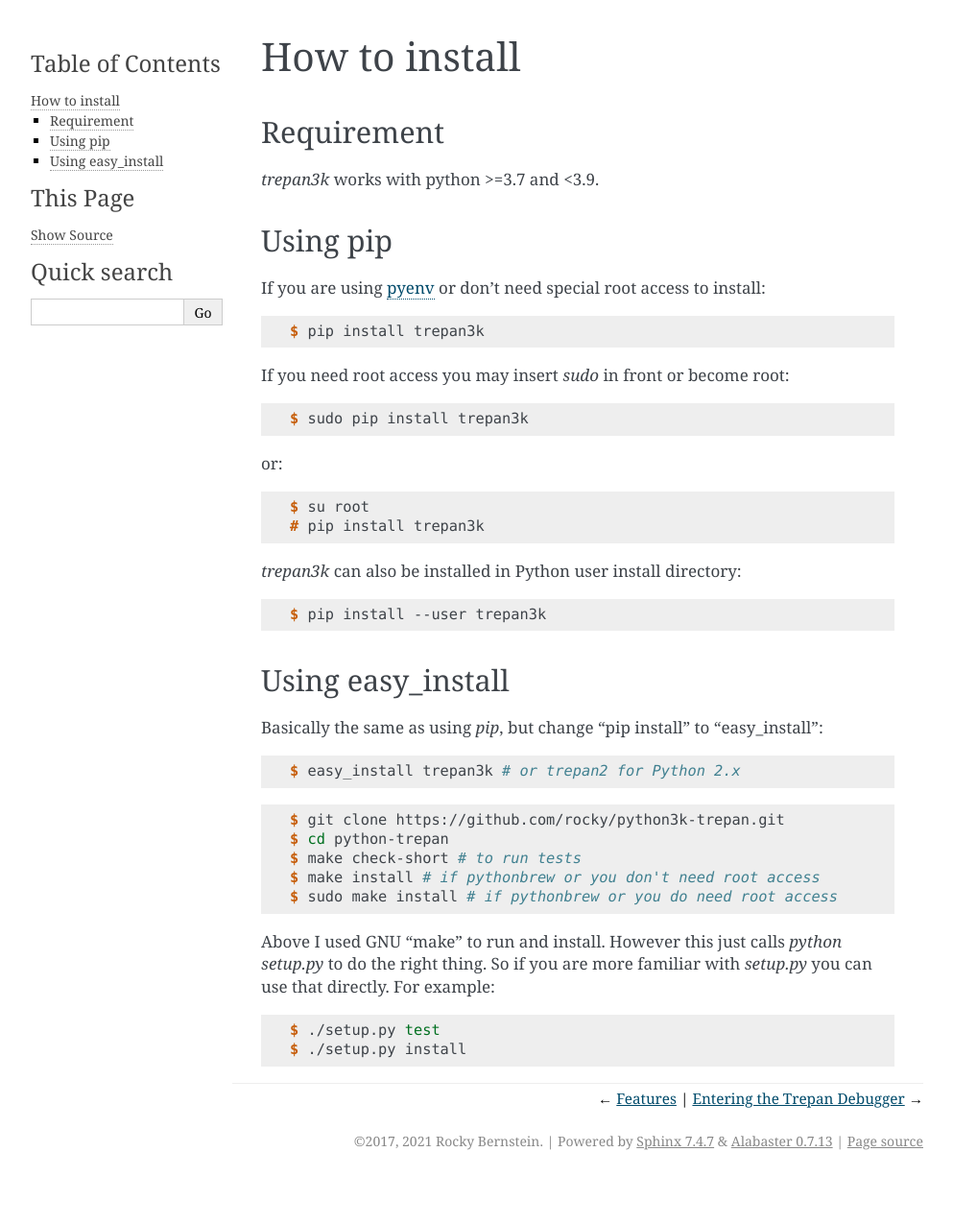
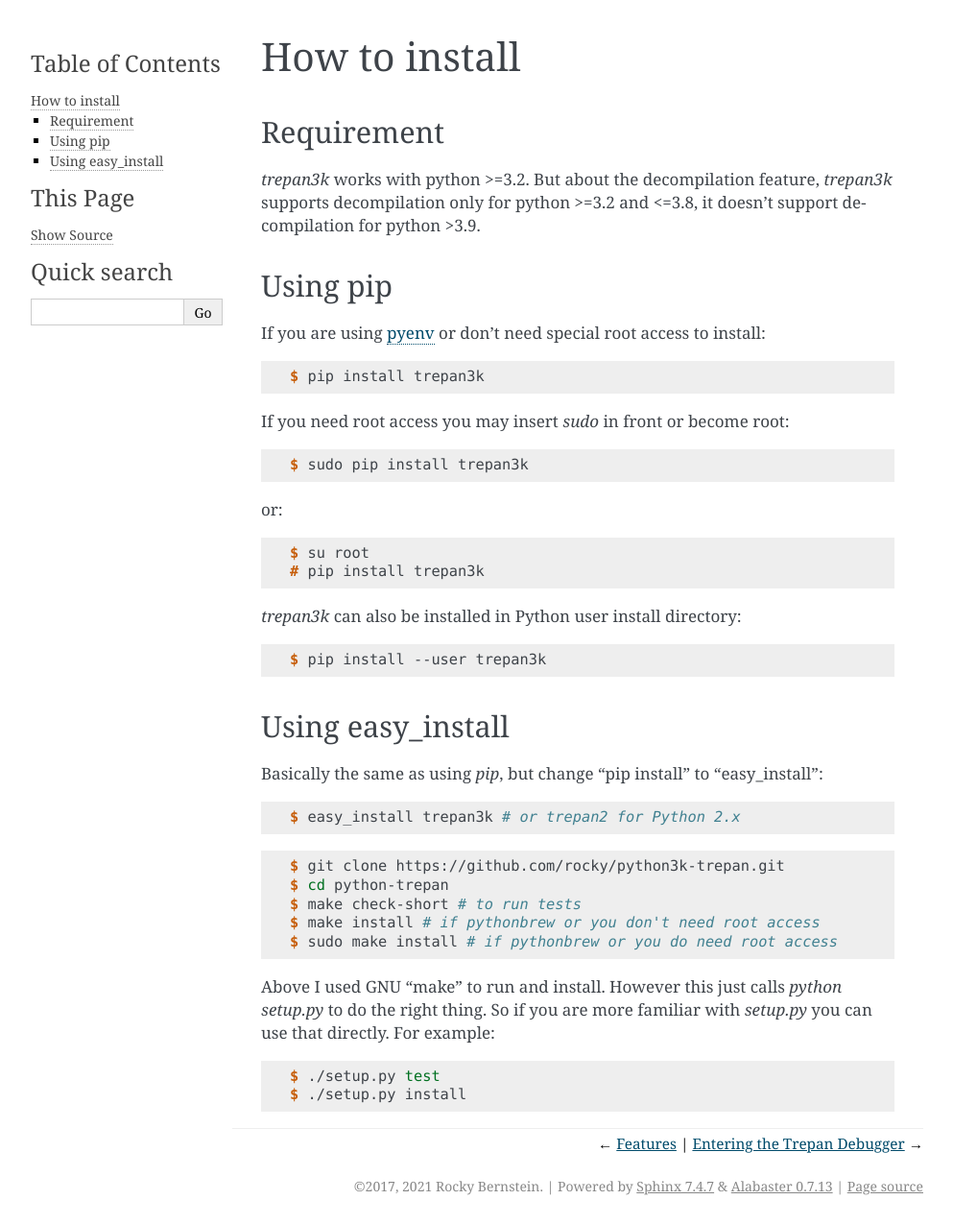
Before and after one commit to Trepan-Debuggers/python3-trepan, a Sphinx documentation site: the page built from docs/install.rst, in a window 1280 px wide. Shown: the whole page at 96% size, without its empty margins (148-1141 px from the left). Built offline with Sphinx 7.4.7, drawn with Linux system fonts in a browser that asks for light colours; before the commit the page ends 1228 px from its top, so only the background shows below that.

Commit message:
Fix about requirement

```diff
--- a/docs/install.rst
+++ b/docs/install.rst
@@ -6,7 +6,7 @@ How to install
 Requirement
 -----------
 
-`trepan3k` works with python >=3.7 and <3.9.
+`trepan3k` works with python >=3.2. But about the decompilation feature, `trepan3k` supports decompilation only for python >=3.2 and <=3.8, it doesn't support decompilation for python >3.9.
 
 Using pip
 ---------
```
